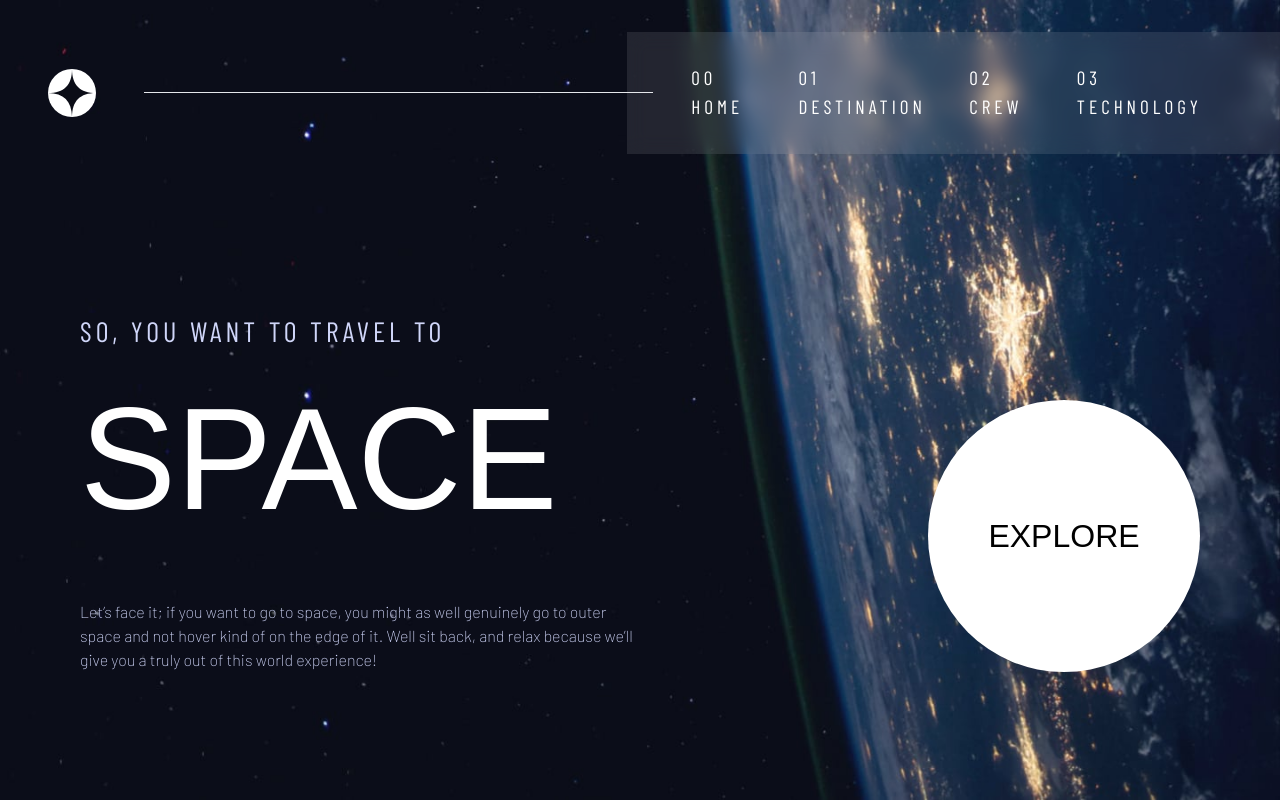
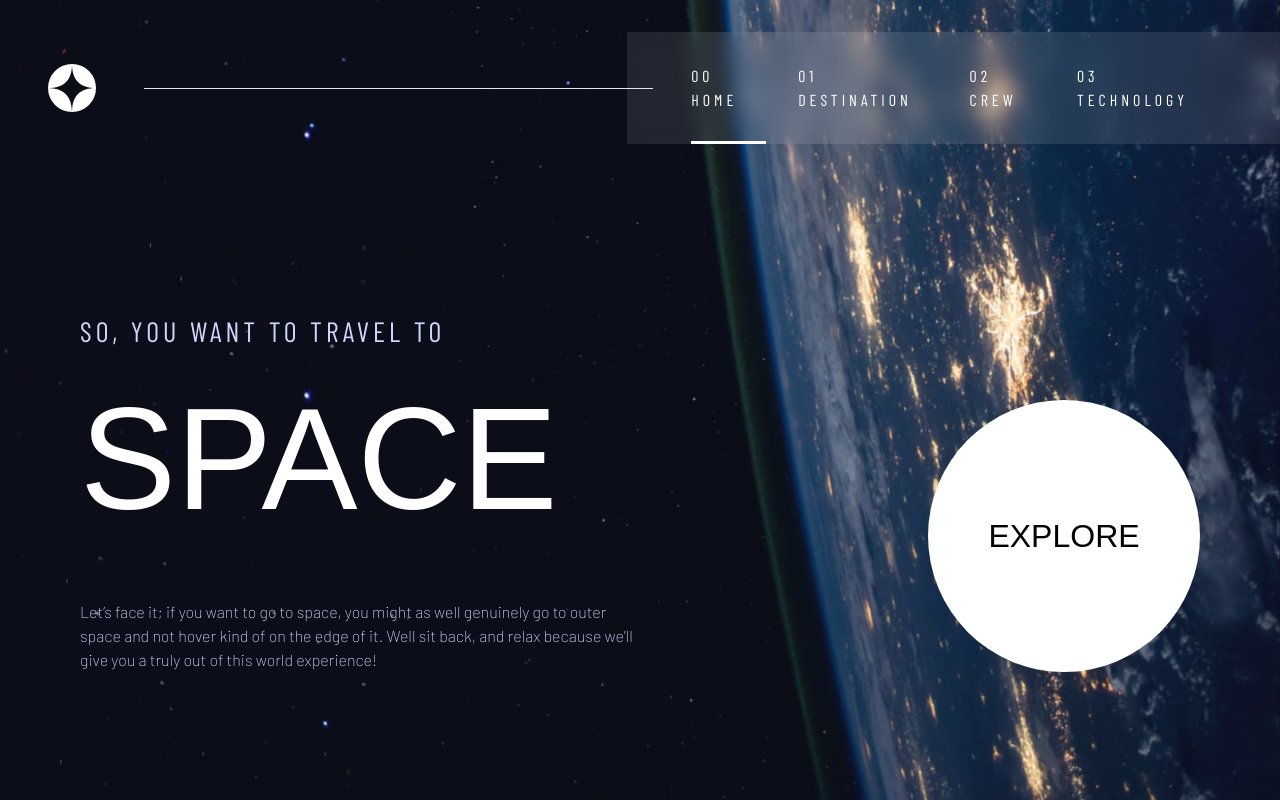
Before and after one commit to Mofizik/space-tourism, a Next.js app: page / in a window 1280 px wide. Built offline with nearby package versions, Linux system fonts and the light colour scheme; a web font is replaced by a local one.

Commit message:
finished header

```diff
--- a/app/globals.css
+++ b/app/globals.css
@@ -85,16 +85,31 @@ html{
     display: flex;
     gap: 32px;
 }
-.nav-list li{
+.nav-list li {
     font-family: var(--font-barlow-condensed);
     text-transform: uppercase;
     letter-spacing: 4px;
     font-weight: 200;
-    font-size: 1.2rem;
+    font-size: 1rem;
     list-style: none;
     color: white;
     cursor: pointer;
-    padding: var(--sp-400) 0;
+    padding: var(--sp-400) 0 29px 0;
+    border-bottom: 3px solid transparent;
+    transition: border-color 0.5s ease;
+}
+
+.nav-list li:hover {
+    border-bottom: 3px solid rgba(255, 255, 255, 0.5);
+}
+
+.nav-list li.active {
+    border-bottom: 3px solid var(--white);
+    /* You can remove the hover effect for active elements */
+}
+
+.nav-list li.active:hover {
+    border-bottom: 3px solid var(--white); /* Maintain the active border on hover */
 }
 .page-content-container{
     width: 100%;
```
